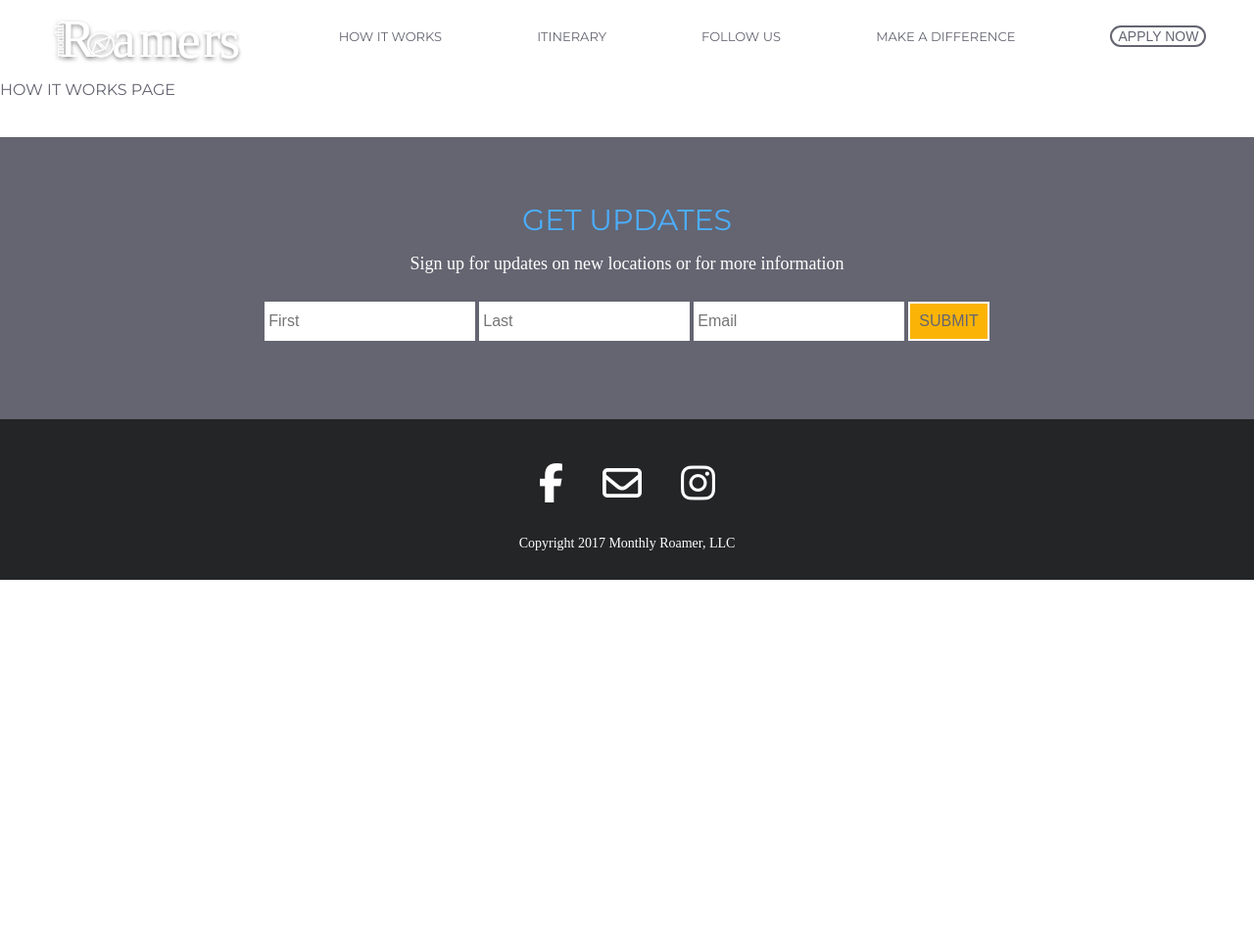
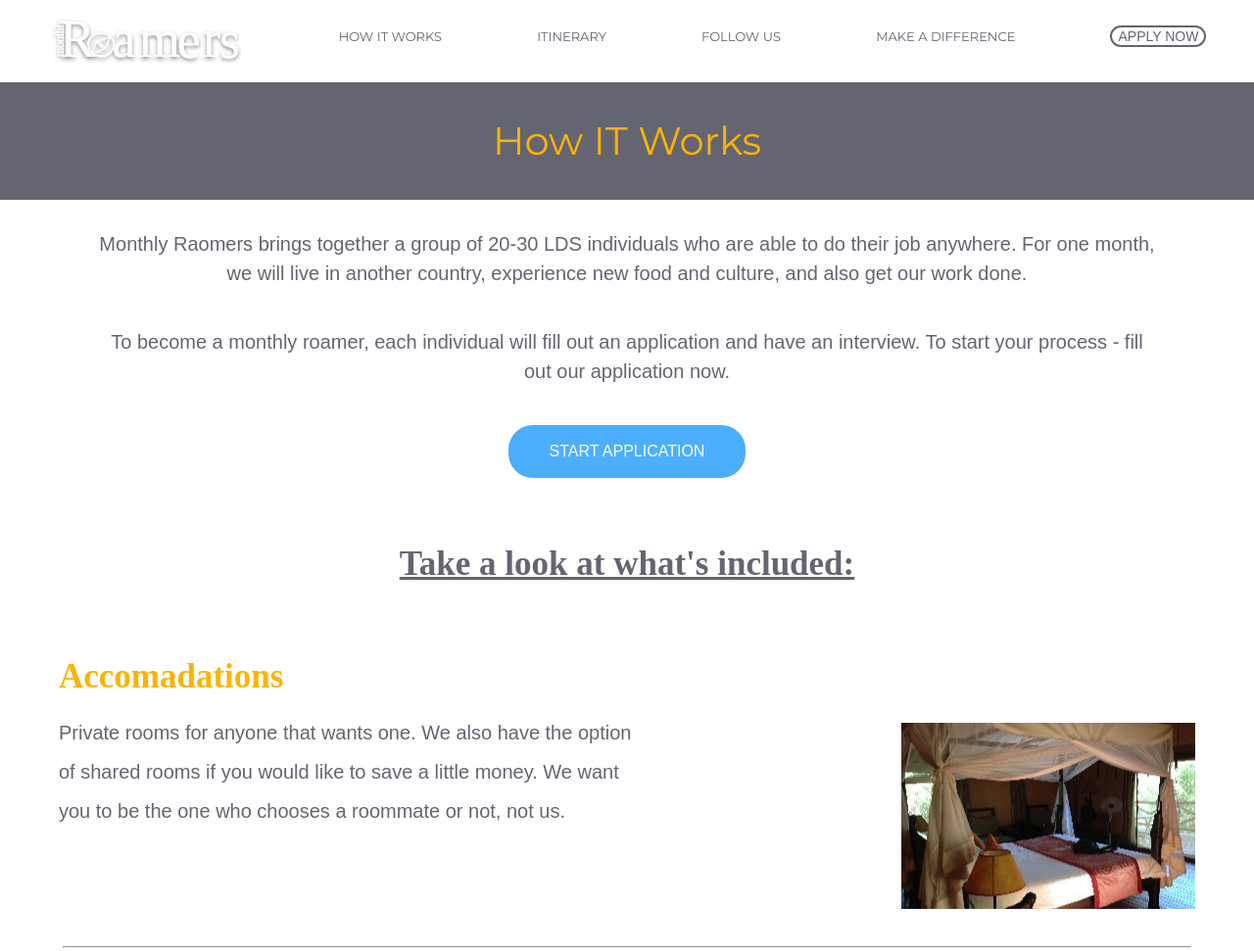
Before and after one commit to kweek/roamers, a plain HTML site: page index.html at #!/howItWorks in a window 1280 px wide. Shown: the top 971 px of the page at 98% size. Before the commit the page ends 800 px from the top, so only its background shows below. Drawn offline with nearby package versions, Linux system fonts and the light colour scheme; some packages are replaced by stand-ins of ours.

Commit message:
added styling to what's included

```diff
--- a/public/home/homeCtrl.js
+++ b/public/home/homeCtrl.js
@@ -2,6 +2,8 @@ angular.module('roamers')
 
 .controller('homeCtrl', function($scope, $stateParams, homeService){
   // $scope.test = "WORKING::: YEAH!!";
-
+  $scope.createPerson = function(newPerson){
+    homeService.createPerson(newPerson);
+  };
 
 });
--- a/public/home/homeService.js
+++ b/public/home/homeService.js
@@ -1,4 +1,8 @@
 angular.module('roamers')
 .service('homeService', function(){
 
-})
+  this.createPerson = function(newPerson){
+    return $http.post('path...', newPerson)
+  }
+
+});
--- a/public/home/homeStyle.css
+++ b/public/home/homeStyle.css
@@ -23,7 +23,16 @@ body {
   font-size: 54px;
   color: #646571;
   text-align: center;
+  padding: 100px;
 }
+.home-header-text {
+  /*font: bold 'Open Sans';*/
+  padding: 15px;
+  color: #646571;
+  text-shadow: 1px 1px #fff;
+  font-weight: 600;
+}
+
 .intro-container {
   /*background-color: #efefef;*/
 }
@@ -160,6 +169,11 @@ body {
   border: 2px solid #646571;
   background-color: #646571;
 }
+.apply-h {
+  background-color: #646571;
+  border: 2px solid #646571;
+}
+
 .join-how {
   color: #242526;
   padding: 16px;
--- a/public/howItWorks/hitStyles.css
+++ b/public/howItWorks/hitStyles.css
@@ -1,5 +1,102 @@
-h1 {
-  font-family: 'Montserrat', 'Open Sans', sans-serif;
+
+.how-background {
+  background-color: #646571;
+  padding: 40px;
+}
+.how-title {
+  color: #FBB406;
+  font-size: 40px;
+  text-align: center;
+}
+/*.two {
+  color: #FBB406;
+  font-size: 30px;
+  padding: 20px;
+  font-weight: bold;
+}*/
+.how-short {
+  margin-top: 30px;
+  line-height: 1.5;
+  padding: 0 60px;
+}
+.application {
   color: #646571;
-  text-transform: uppercase;
 }
+.apply-a {
+  text-align: center;
+}
+.apply-b {
+  background-color: #4caeff;
+  border: 2px solid #4caeff;
+}
+
+.title-included {
+  margin-top: 50px;
+  font-size: 35px;
+  padding: 20px;
+  font-weight: bold;
+  color: #646571;
+  text-decoration: underline;
+  text-align: center;
+  margin-bottom: 30px;
+}
+.included-header {
+  font-size: 35px;
+  font-weight: bold;
+  color: #FBB406;
+}
+.included-header {
+  padding-top: 30px;
+  margin: 0 60px;
+  display: flex;
+
+}
+.included {
+  /*margin-top: 10px;*/
+  padding-top: 1em;
+  padding-bottom: 1em;
+  width: 100%;
+  height: 250px;
+  padding: 20px;
+  color: #646571;
+  display: flex;
+}
+
+.included-p {
+  width: 100%;
+  color: #646571;
+  font-family: sans-serif;
+  margin: 0 40px;
+  margin-bottom: 40px;
+  font-size: 20px;
+  font-weight: 100;
+  line-height: 2;
+}
+.w-p {
+  width: 50%;
+  height: 200px;
+}
+.pic {
+  margin-top: 10px;
+  width: 50%;
+  height: 190px;
+  margin-right: 40px;
+  /*background-image: url('/public/img/smallworkspace.jpeg');*/
+  background-repeat: no-repeat;
+  background-position: right;
+}
+.acc-pic {
+  background-image: url('/public/img/privateroom.jpeg');
+}
+.work-pic {
+  background-image: url('/public/img/smallworkspace.jpeg');
+}
+.event-pic {
+  background-image: url('/public/img/eventpic.jpeg');
+}
+.transport-pic {
+  background-image: url('/public/img/funcab.jpeg');
+}
+hr {
+  width: 90%;
+}
--- a/public/howItWorks/howItWorks.html
+++ b/public/howItWorks/howItWorks.html
@@ -1 +1,52 @@
-<h1>How IT Works Page</h1>
+<div class="top-howitworks">
+  <div class="how-background">
+    <h1 class="how-title">How IT Works</h1>
+  </div>
+</div>
+<div class="intro-how">
+  <div class="how-intro">
+    <p class="how-title two"></p>
+  </div>
+  <div class="how-paragraph">
+    <p class="how-short font-p">Monthly Raomers brings together a group of 20-30 LDS individuals who are able to do their job anywhere. For one month, we will live in another country, experience new food and culture, and also get our work done.</p>
+    <p class="how-short font-p">To become a monthly roamer, each individual will fill out an application and have an interview. To start your process - fill out our application now.</p>
+    <p class="apply-a"><button class="join-button join-apply apply-b"><a ui-sref="apply">Start Application</a></button></p>
+  </div>
+</div>
+<div class="inculded-div">
+  <p class="title-included">Take a look at what's included:</p>
+</div>
+<div class="whats-included">
+  <p class="included-header">Accomadations</p>
+  <div class="included">
+    <div class="w-p">
+      <p class="included-p accomadations">Private rooms for anyone that wants one. We also have the option of shared rooms if you would like to save a little money. We want you to be the one who chooses a roommate or not, not us.</p>
+    </div>
+    <div class="pic acc-pic"></div>
+  </div>
+  <hr>
+  <p class="included-header">Workspace</p>
+  <div class="included">
+    <div class="w-p">
+      <p class="included-p workspace">Working remotely we have a dedicated co-working space to work from. Good reliable internet is important. So we have contracted with a local co-working or office space to provide you the internet you need to get your work done.</p>
+      <!-- <p class="work-pic"></p> -->
+    </div>
+    <div class="pic work-pic"></div>
+  </div>
+  <hr>
+  <p class="included-header">Events</p>
+  <div class="included">
+    <div class="w-p">
+      <p class="included-p events">We love getting out to explore. Part of the fun is exploring and adventuring. We have two events/activities planned for the whole group. These are full day events seeing new areas together.</p>
+    </div>
+    <div class="pic event-pic"></div>
+  </div>
+  <hr>
+  <p class="included-header">Transportaion</p>
+  <div class="included">
+    <div class="w-p">
+      <p class="included-p transportation">We provide transportation to and from the airport as you are coming and when you leave. Transportation to the two monthly events.</p>
+    </div>
+    <div class="pic transport-pic"></div>
+  </div>
+</div>
```
Also changed, not shown: public/home/home.html (+5 -2 lines), public/img/eventpic.jpeg (added), public/img/funcab.jpeg (added), public/img/privateroom.jpeg (added), public/img/smallworkspace.jpeg (added), server.js (added), 2 other files.
